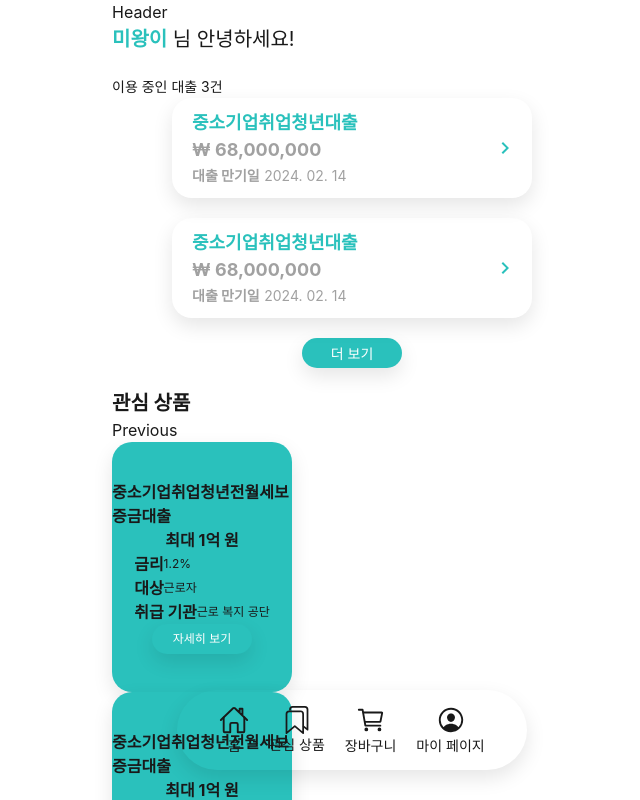
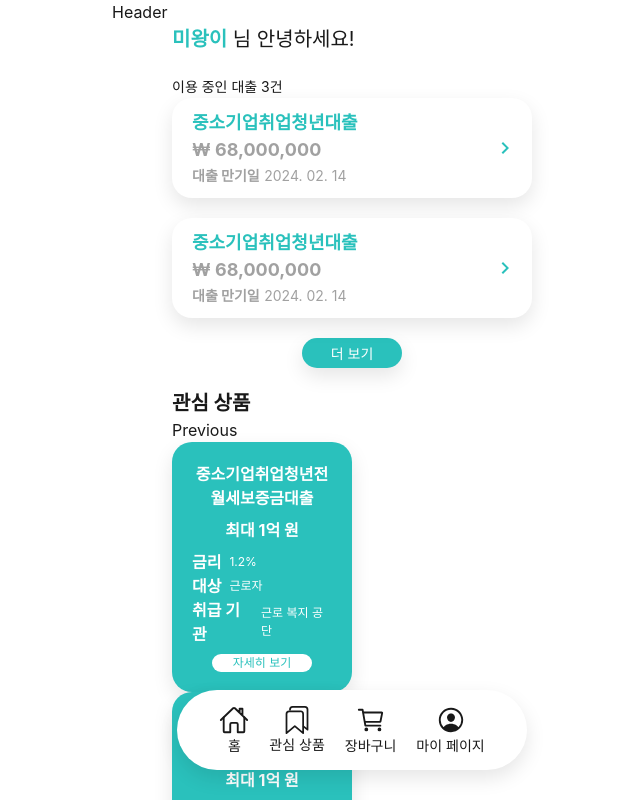
Before and after one commit to whtmdgn1409/Mini-Project-6-FE, a React (Vite) app: page /mypage in a window 1280 px wide. Shown: the top 800 px of the page, without its empty margins (288-928 px from the left). Built offline with nearby package versions, Linux system fonts and the light colour scheme; a web font is replaced by a local one.

Commit message:
[#5] Feat: 마이 페이지 마크업 및 css 추가

```diff
--- a/src/components/MyPage/LikeBox.tsx
+++ b/src/components/MyPage/LikeBox.tsx
@@ -2,26 +2,26 @@ import React from 'react';
 
 const LikeBox = () => {
   return (
-    <div className='w-[180px] h-[250px] bg-mw flex flex-col items-center justify-center rounded-default shadow-default'>
-      <span className='text-white font-bold'>
+    <div className='w-[180px] h-[250px] bg-mw flex flex-col items-center justify-center rounded-default shadow-default text-white p-5 gap-2'>
+      <span className='font-bold text-center'>
         중소기업취업청년전월세보증금대출
       </span>
-      <span className='text-white font-bold'>최대 1억 원</span>
+      <span className='font-bold text-center'>최대 1억 원</span>
       <div>
-        <div className='flex items-center'>
-          <span className='font-bold'>금리</span>{' '}
+        <div className='flex items-center gap-2'>
+          <span className='font-bold'>금리</span>
           <span className='text-[12px]'>1.2%</span>
         </div>
-        <div className='flex items-center'>
-          <span className='font-bold'>대상</span>{' '}
+        <div className='flex items-center gap-2'>
+          <span className='font-bold'>대상</span>
           <span className='text-[12px]'>근로자</span>
         </div>
-        <div className='flex items-center'>
-          <span className='font-bold'>취급 기관</span>{' '}
+        <div className='flex items-center gap-2'>
+          <span className='font-bold'>취급 기관</span>
           <span className='text-[12px]'>근로 복지 공단</span>
         </div>
       </div>
-      <button className='mwBtn !w-[100px] !h-[30px] !text-[12px]'>
+      <button className='mwBtn-white !w-[100px] !h-[30px] !text-[12px]'>
         자세히 보기
       </button>
     </div>
--- a/src/index.css
+++ b/src/index.css
@@ -17,13 +17,29 @@ body {
   width: 100px;
   height: 50px;
   color: #fff;
-  font-size: 16px;
+  font-size: 14px;
   box-shadow: 0px 8px 20px rgba(0, 0, 0, 0.1);
   cursor: pointer;
 }
 
 .mwBtn:hover {
   background-color: #0d9994;
+}
+
+.mwBtn-white {
+  background-color: #fff;
+  border-radius: 25px;
+  color: #2ac1bc;
+  width: 100px;
+  height: 50px;
+  font-size: 14px;
+  box-shadow: 0px 8px 20px rgba(0, 0, 0 0.1);
+  cursor: pointer;
+}
+
+.mwBtn-white:hover {
+  background-color: #c8c7cc;
+  color: #fff;
 }
 
 .mwInput {
--- a/src/pages/MyPage/index.tsx
+++ b/src/pages/MyPage/index.tsx
@@ -10,7 +10,7 @@ const Mypage = (props: Props) => {
   const navigate = useNavigate();
   const settings = {};
   return (
-    <div>
+    <div className='mx-[60px]'>
       <h1 className='text-[20px]'>
         <span className='text-mw font-bold'>미왕이</span> 님 안녕하세요!
       </h1>
--- a/tailwind.config.cjs
+++ b/tailwind.config.cjs
@@ -28,6 +28,8 @@ module.exports = {
       'mw-dGray': '#a1a1a1',
       'mw-gray': '#c8c7cc',
       'mw-lGray': '#f9f8f8',
+      white: '#fff',
+      black: '#000'
     },
     fontFamily: {
       main: ['Pretendard Variable', 'Apple SD Gothic Neo', 'sans-serif'],
```
